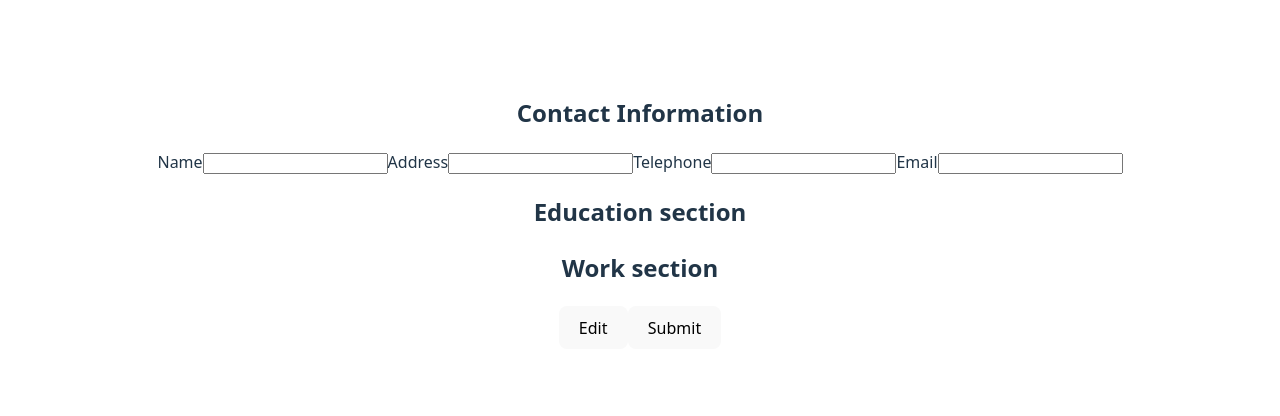
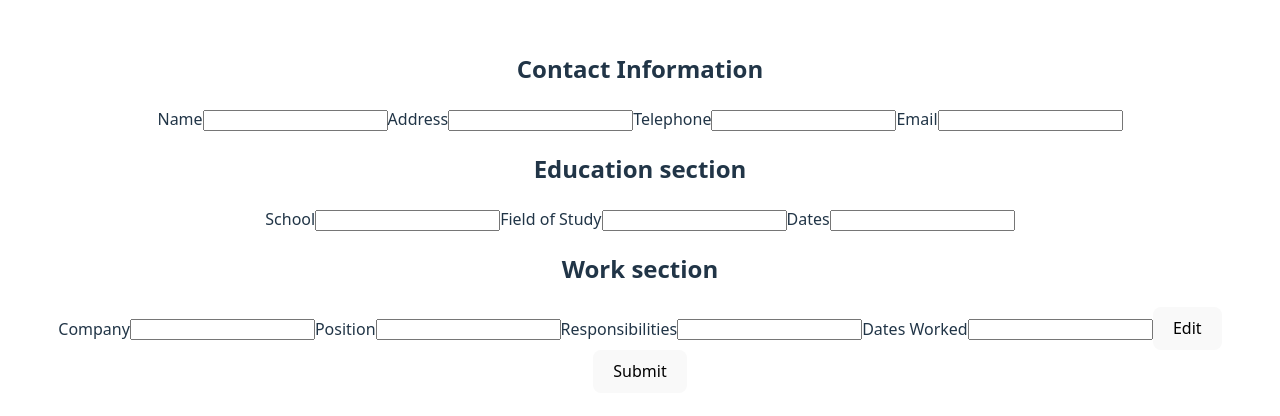
Before and after one commit to gushags/cv-generator, a React (Vite) app: page / in a window 1280 px wide. Shown: the part 188-604 px from the top of the page. Built offline with nearby package versions, Linux system fonts and the light colour scheme.

Commit message:
feat: finish final two sections with edit and submit capability

```diff
--- a/src/App.jsx
+++ b/src/App.jsx
@@ -15,8 +15,8 @@ function App() {
     <>
       <main>
         <Contact edit={edit} />
-        <Education />
-        <Work />
+        <Education edit={edit} />
+        <Work edit={edit} />
         <button className='edit' onClick={handleEdit}>
           Edit
         </button>
@@ -34,43 +34,24 @@ function Contact({ edit }) {
   const [phone, setPhone] = useState('');
   const [email, setEmail] = useState('');
 
-  function handleName(e) {
-    setName(e.target.value);
-  }
-  function handleAddress(e) {
-    setAddress(e.target.value);
-  }
-  function handlePhone(e) {
-    setPhone(e.target.value);
-  }
-  function handleEmail(e) {
-    setEmail(e.target.value);
-  }
+  const handleName = (e) => setName(e.target.value);
+  const handleAddress = (e) => setAddress(e.target.value);
+  const handlePhone = (e) => setPhone(e.target.value);
+  const handleEmail = (e) => setEmail(e.target.value);
 
   if (edit) {
     return (
       <>
         <h2>Contact Information</h2>
-        <ContactField
-          type='text'
-          label='Name'
-          value={name}
-          onChange={handleName}
-        />
-
-        <ContactField
-          type='text'
-          label='Address'
-          value={address}
-          onChange={handleAddress}
-        />
-        <ContactField
+        <Field label='Name' value={name} onChange={handleName} />
+        <Field label='Address' value={address} onChange={handleAddress} />
+        <Field
           type='phone'
           label='Telephone'
           value={phone}
           onChange={handlePhone}
         />
-        <ContactField
+        <Field
           type='email'
           label='Email'
           value={email}
@@ -79,6 +60,7 @@ function Contact({ edit }) {
       </>
     );
   } else {
+    // the pretty form on submit
     return (
       <>
         <h2>Contact Information</h2>
@@ -91,28 +73,84 @@ function Contact({ edit }) {
   }
 }
 
-function ContactField({ type, label, value, onChange }) {
+function Education({ edit }) {
+  const [school, setSchool] = useState('');
+  const [degree, setDegree] = useState('');
+  const [dateOfStudy, setDate] = useState('');
+
+  const handleSchool = (e) => setSchool(e.target.value);
+  const handleDegree = (e) => setDegree(e.target.value);
+  const handleDateOfStudy = (e) => setDate(e.target.value);
+
+  if (edit) {
+    return (
+      <div className='education'>
+        <h2>Education section</h2>
+        <Field label='School' value={school} onChange={handleSchool} />
+        <Field label='Field of Study' value={degree} onChange={handleDegree} />
+        <Field label='Dates' value={dateOfStudy} onChange={handleDateOfStudy} />
+      </div>
+    );
+  } else {
+    return (
+      <>
+        <h2>Education</h2>
+        <h3>{school}</h3>
+        <h3>{degree}</h3>
+        <h3>{dateOfStudy}</h3>
+      </>
+    );
+  }
+}
+function Work({ edit }) {
+  const [company, setCompany] = useState('');
+  const [position, setPosition] = useState('');
+  const [resp, setResp] = useState('');
+  const [datesWorked, setDatesWorked] = useState('');
+
+  const handleCompany = (e) => setCompany(e.target.value);
+  const handlePosition = (e) => setPosition(e.target.value);
+  const handleResp = (e) => setResp(e.target.value);
+  const handleDatesWorked = (e) => setDatesWorked(e.target.value);
+
+  if (edit) {
+    return (
+      <>
+        <h2>Work section</h2>
+        <Field label='Company' value={company} onChange={handleCompany} />
+        <Field label='Position' value={position} onChange={handlePosition} />
+        <Field
+          type='text'
+          label='Responsibilities'
+          value={resp}
+          onChange={handleResp}
+        />
+        <Field
+          type='text'
+          label='Dates Worked'
+          value={datesWorked}
+          onChange={handleDatesWorked}
+        />
+      </>
+    );
+  } else {
+    return (
+      <>
+        <h2>Work Experience</h2>
+        <h3>{company}</h3>
+        <h3>{position}</h3>
+        <h3>{datesWorked}</h3>
+      </>
+    );
+  }
+}
+
+function Field({ type = 'text', label, value, onChange }) {
   return (
     <>
-      {label}
+      <label>{label}</label>
       <input type={type} value={value} onChange={onChange} />
     </>
   );
 }
-
-function Education() {
-  return (
-    <>
-      <h2>Education section</h2>
-    </>
-  );
-}
-function Work() {
-  return (
-    <>
-      <h2>Work section</h2>
-    </>
-  );
-}
-
 export default App;
```
